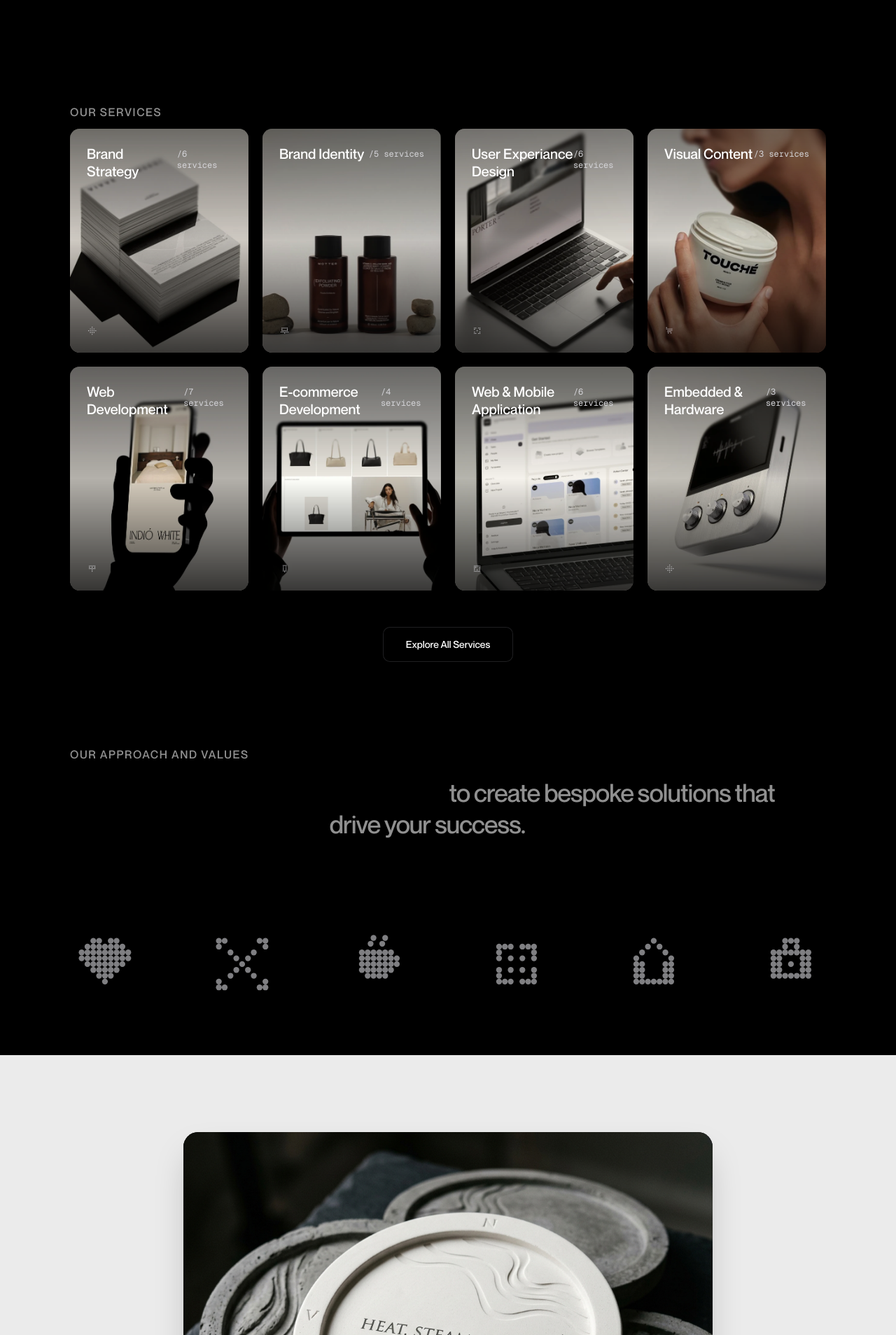
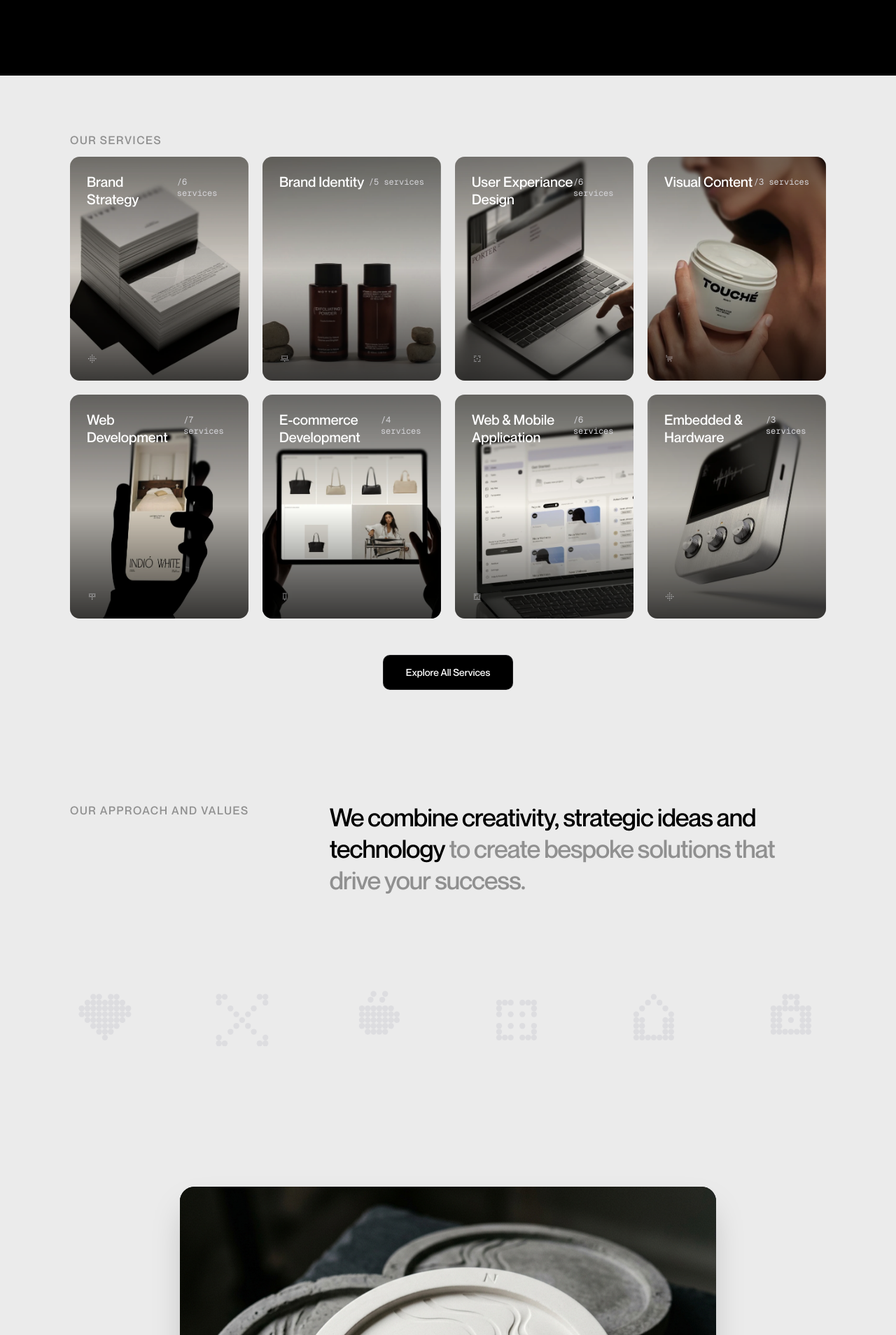
Before and after one commit to HashenS/Rise_Digital_Website, a Next.js app: page / in a window 1280 px wide. Shown: the part 692-2600 px from the top of the page at 70% size. Built offline with nearby package versions, Linux system fonts and the light colour scheme.

Commit message:
refactor: update Tailwind peer classes for form animations and apply background styling to section containers

```diff
--- a/src/components/Our approach and values/AandV.tsx
+++ b/src/components/Our approach and values/AandV.tsx
@@ -202,7 +202,7 @@ export default function AandV() {
     ],
   ];
   return (
-    <div className="grid grid-cols-12 gap-8 py-20 px-25">
+    <div className="grid grid-cols-12 gap-8 py-20 px-25 bg-[#EBEBEB]">
       <div className="col-span-4">
         <h1 className="text-base uppercase text-section-title font-medium font-neue tracking-widest">
           Our Approach and Values
--- a/src/components/contact/ContactSection.tsx
+++ b/src/components/contact/ContactSection.tsx
@@ -44,7 +44,7 @@ export default function ContactSection() {
                     className="peer absolute z-0 w-full h-8 md:h-[1.75vw] bottom-0 md:bottom-[0.3vw] px-3 md:px-[0.75vw] bg-transparent border-none text-sm md:text-[1vw] text-white focus:outline-none"
                     required
                   />
-                  <div className="absolute pointer-events-none z-10 text-white peer-focus:text-white/50 peer-[:not(:placeholder-shown)]:text-white/50 transition-all duration-300 font-medium peer-focus:font-normal peer-[:not(:placeholder-shown)]:font-normal left-3 md:left-[0.75vw] top-1/2 -translate-y-1/2 text-sm md:text-[1vw] peer-focus:top-1.5 peer-focus:md:top-[0.4vw] peer-focus:-translate-y-0 peer-focus:text-[10px] peer-focus:md:text-[0.7vw] peer-[:not(:placeholder-shown)]:top-1.5 peer-[:not(:placeholder-shown)]:md:top-[0.4vw] peer-[:not(:placeholder-shown)]:-translate-y-0 peer-[:not(:placeholder-shown)]:text-[10px] peer-[:not(:placeholder-shown)]:md:text-[0.7vw]">
+                  <div className="absolute pointer-events-none z-10 text-white peer-focus:text-white/50 peer-not-placeholder-shown:text-white/50 transition-all duration-300 font-medium peer-focus:font-normal peer-not-placeholder-shown:font-normal left-3 md:left-[0.75vw] top-1/2 -translate-y-1/2 text-sm md:text-[1vw] peer-focus:top-1.5 peer-focus:md:top-[0.4vw] peer-focus:translate-y-0 peer-focus:text-[10px] peer-focus:md:text-[0.7vw] peer-not-placeholder-shown:top-1.5 peer-not-placeholder-shown:md:top-[0.4vw] peer-not-placeholder-shown:translate-y-0 peer-not-placeholder-shown:text-[10px] peer-not-placeholder-shown:md:text-[0.7vw]">
                     Your Name *
                   </div>
                 </div>
@@ -56,7 +56,7 @@ export default function ContactSection() {
                     className="peer absolute z-0 w-full h-8 md:h-[1.75vw] bottom-0 md:bottom-[0.3vw] px-3 md:px-[0.75vw] bg-transparent border-none text-sm md:text-[1vw] text-white focus:outline-none"
                     required
                   />
-                  <div className="absolute pointer-events-none z-10 text-white peer-focus:text-white/50 peer-[:not(:placeholder-shown)]:text-white/50 transition-all duration-300 font-medium peer-focus:font-normal peer-[:not(:placeholder-shown)]:font-normal left-3 md:left-[0.75vw] top-1/2 -translate-y-1/2 text-sm md:text-[1vw] peer-focus:top-1.5 peer-focus:md:top-[0.4vw] peer-focus:-translate-y-0 peer-focus:text-[10px] peer-focus:md:text-[0.7vw] peer-[:not(:placeholder-shown)]:top-1.5 peer-[:not(:placeholder-shown)]:md:top-[0.4vw] peer-[:not(:placeholder-shown)]:-translate-y-0 peer-[:not(:placeholder-shown)]:text-[10px] peer-[:not(:placeholder-shown)]:md:text-[0.7vw]">
+                  <div className="absolute pointer-events-none z-10 text-white peer-focus:text-white/50 peer-not-placeholder-shown:text-white/50 transition-all duration-300 font-medium peer-focus:font-normal peer-not-placeholder-shown:font-normal left-3 md:left-[0.75vw] top-1/2 -translate-y-1/2 text-sm md:text-[1vw] peer-focus:top-1.5 peer-focus:md:top-[0.4vw] peer-focus:translate-y-0 peer-focus:text-[10px] peer-focus:md:text-[0.7vw] peer-not-placeholder-shown:top-1.5 peer-not-placeholder-shown:md:top-[0.4vw] peer-not-placeholder-shown:translate-y-0 peer-not-placeholder-shown:text-[10px] peer-not-placeholder-shown:md:text-[0.7vw]">
                     Email *
                   </div>
                 </div>
@@ -70,7 +70,7 @@ export default function ContactSection() {
                     placeholder=" "
                     className="peer absolute z-0 w-full h-8 md:h-[1.75vw] bottom-0 md:bottom-[0.3vw] px-3 md:px-[0.75vw] bg-transparent border-none text-sm md:text-[1vw] text-white focus:outline-none"
                   />
-                  <div className="absolute pointer-events-none z-10 text-white peer-focus:text-white/50 peer-[:not(:placeholder-shown)]:text-white/50 transition-all duration-300 font-medium peer-focus:font-normal peer-[:not(:placeholder-shown)]:font-normal left-3 md:left-[0.75vw] top-1/2 -translate-y-1/2 text-sm md:text-[1vw] peer-focus:top-1.5 peer-focus:md:top-[0.4vw] peer-focus:-translate-y-0 peer-focus:text-[10px] peer-focus:md:text-[0.7vw] peer-[:not(:placeholder-shown)]:top-1.5 peer-[:not(:placeholder-shown)]:md:top-[0.4vw] peer-[:not(:placeholder-shown)]:-translate-y-0 peer-[:not(:placeholder-shown)]:text-[10px] peer-[:not(:placeholder-shown)]:md:text-[0.7vw]">
+                  <div className="absolute pointer-events-none z-10 text-white peer-focus:text-white/50 peer-not-placeholder-shown:text-white/50 transition-all duration-300 font-medium peer-focus:font-normal peer-not-placeholder-shown:font-normal left-3 md:left-[0.75vw] top-1/2 -translate-y-1/2 text-sm md:text-[1vw] peer-focus:top-1.5 peer-focus:md:top-[0.4vw] peer-focus:translate-y-0 peer-focus:text-[10px] peer-focus:md:text-[0.7vw] peer-not-placeholder-shown:top-1.5 peer-not-placeholder-shown:md:top-[0.4vw] peer-not-placeholder-shown:translate-y-0 peer-not-placeholder-shown:text-[10px] peer-not-placeholder-shown:md:text-[0.7vw]">
                     Phone (Optional)
                   </div>
                 </div>
@@ -83,7 +83,7 @@ export default function ContactSection() {
                   className="peer absolute z-0 w-full h-[calc(100%-40px)] md:h-[calc(100%-2.5vw)] bottom-0 md:bottom-[0.3vw] px-3 md:px-[0.75vw] py-0 bg-transparent border-none text-sm md:text-[1vw] text-white focus:outline-none resize-none leading-snug md:leading-[1.2vw]"
                   required
                 ></textarea>
-                <div className="absolute pointer-events-none z-10 text-white peer-focus:text-white/50 peer-[:not(:placeholder-shown)]:text-white/50 transition-all duration-300 font-medium peer-focus:font-normal peer-[:not(:placeholder-shown)]:font-normal left-3 md:left-[0.75vw] top-4 md:top-[1.2vw] text-sm md:text-[1vw] peer-focus:top-1.5 peer-focus:md:top-[0.4vw] peer-focus:text-[10px] peer-focus:md:text-[0.7vw] peer-[:not(:placeholder-shown)]:top-1.5 peer-[:not(:placeholder-shown)]:md:top-[0.4vw] peer-[:not(:placeholder-shown)]:text-[10px] peer-[:not(:placeholder-shown)]:md:text-[0.7vw]">
+                <div className="absolute pointer-events-none z-10 text-white peer-focus:text-white/50 peer-not-placeholder-shown:text-white/50 transition-all duration-300 font-medium peer-focus:font-normal peer-not-placeholder-shown:font-normal left-3 md:left-[0.75vw] top-4 md:top-[1.2vw] text-sm md:text-[1vw] peer-focus:top-1.5 peer-focus:md:top-[0.4vw] peer-focus:text-[10px] peer-focus:md:text-[0.7vw] peer-not-placeholder-shown:top-1.5 peer-not-placeholder-shown:md:top-[0.4vw] peer-not-placeholder-shown:text-[10px] peer-not-placeholder-shown:md:text-[0.7vw]">
                   Tell us about your project *
                 </div>
               </div>
--- a/src/components/services/services-section.tsx
+++ b/src/components/services/services-section.tsx
@@ -254,7 +254,7 @@ const getServiceIcon = (id: string) => {
 
 export default function ServicesSection() {
   return (
-    <div className="py-10 px-25 space-y-3">
+    <div className="py-20 px-25 space-y-3 bg-[#EBEBEB]">
       <h1 className="text-base uppercase text-section-title font-medium font-neue tracking-widest">
         Our Services
       </h1>
```
